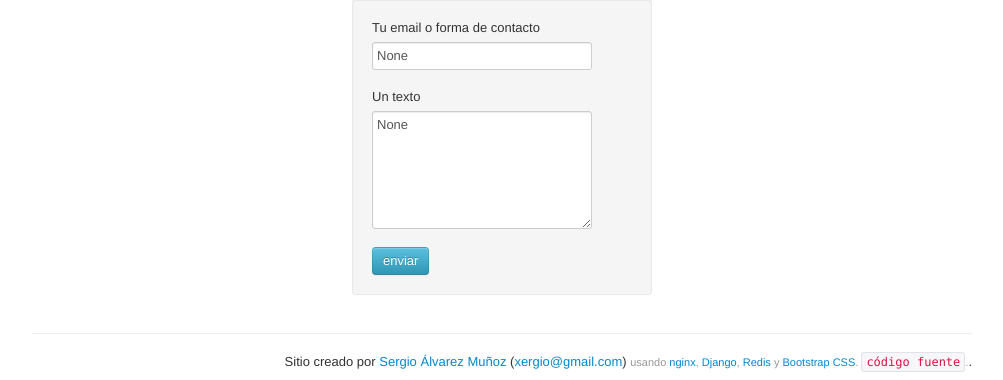
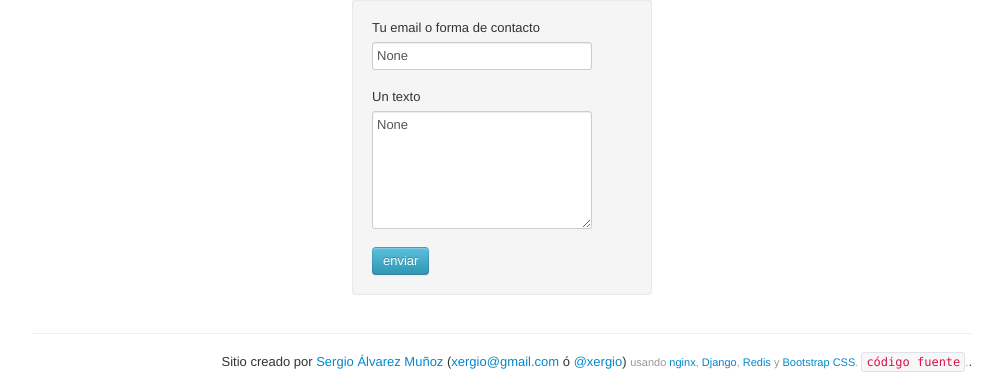
Before and after one commit to xergio/silabas, a Django app: template templates/home/index.html in a window 1280 px wide. Shown: the part 513-893 px from the top of the page, without its empty margins (138-1141 px from the left). Run offline with Django 3.2, Linux system fonts and the light colour scheme; the template is opened without the code that fills it: values that come from a table or form of the project are taken from there, others are empty; parts of the project's set-up code (start-up, migrations or seed data) failed here and were passed over; some libraries are stand-ins or nearby versions.

Commit message:
Fix para bucle infinito cuando no hay palabras en Redis, y cuenta de twitter añadida al pie de página

```diff
--- a/home/views.py
+++ b/home/views.py
@@ -69,7 +69,8 @@
     response['cform'] = cform
 
     response['randoms'] = set()
-    while len(response['randoms']) < 15:
+    silabas_all_len = r.scard("silabas:all")
+    while len(response['randoms']) < 15 and silabas_all_len > len(response['randoms']):
         response['randoms'].add( r.srandmember("silabas:all") )
 
     response['mostused'] = r.zrevrange("silabas:mostused", 0, 14)
--- a/silabas/settings.py
+++ b/silabas/settings.py
@@ -71,7 +71,7 @@
     # Put strings here, like "/home/html/static" or "C:/www/django/static".
     # Always use forward slashes, even on Windows.
     # Don't forget to use absolute paths, not relative paths.
-    '/home/salvarez/www/silabas/public/static',
+    '/home/salvarez/www/silabas.xrg.es/public/static',
 )
 
 # List of finder classes that know how to find static files in
@@ -108,7 +108,7 @@
 WSGI_APPLICATION = 'silabas.wsgi.application'
 
 TEMPLATE_DIRS = (
-    '/home/salvarez/www/silabas/templates'
+    '/home/salvarez/www/silabas.xrg.es/templates'
     # Put strings here, like "/home/html/django_templates" or "C:/www/django/templates".
     # Always use forward slashes, even on Windows.
     # Don't forget to use absolute paths, not relative paths.
--- a/templates/base.html
+++ b/templates/base.html
@@ -14,11 +14,11 @@
 
 			<footer>
 				<p class="toright">Sitio creado por <a href="https://sergio.am">Sergio Álvarez Muñoz</a>
-				(<a href="mailto:xergio@gmail.com?subject=Sílabas">xergio@gmail.com</a>)
+				(<a href="mailto:xergio@gmail.com?subject=Sílabas">xergio@gmail.com</a> ó <a href="https://twitter.com/xergio">@xergio</a>)
 				<small>usando <a href="http://www.nginx.org">nginx</a>,
 				<a href="https://www.djangoproject.com/">Django</a>,
 				<a href="http://redis.io">Redis</a> y
-				<a href="http://twitter.github.com/bootstrap/">Bootstrap CSS</a>. <a href="https://github.com/xergio/silabas"><code>código fuente</code></a>.</small>. <span class="temporal need design"><a href="/media/silabas.html">Lista de palabras en castellano para separar en sílabas</a></</span></p>
+				<a href="http://twitter.github.com/bootstrap/">Bootstrap CSS</a>. <a href="https://github.com/xergio/silabas"><code>código fuente</code></a>.</small>. <span class="temporal need design"><a href="/media/silabas.html">Lista de palabras en castellano para separar en sílabas</a></span></p>
 			</footer>
 		</div>
 
```
